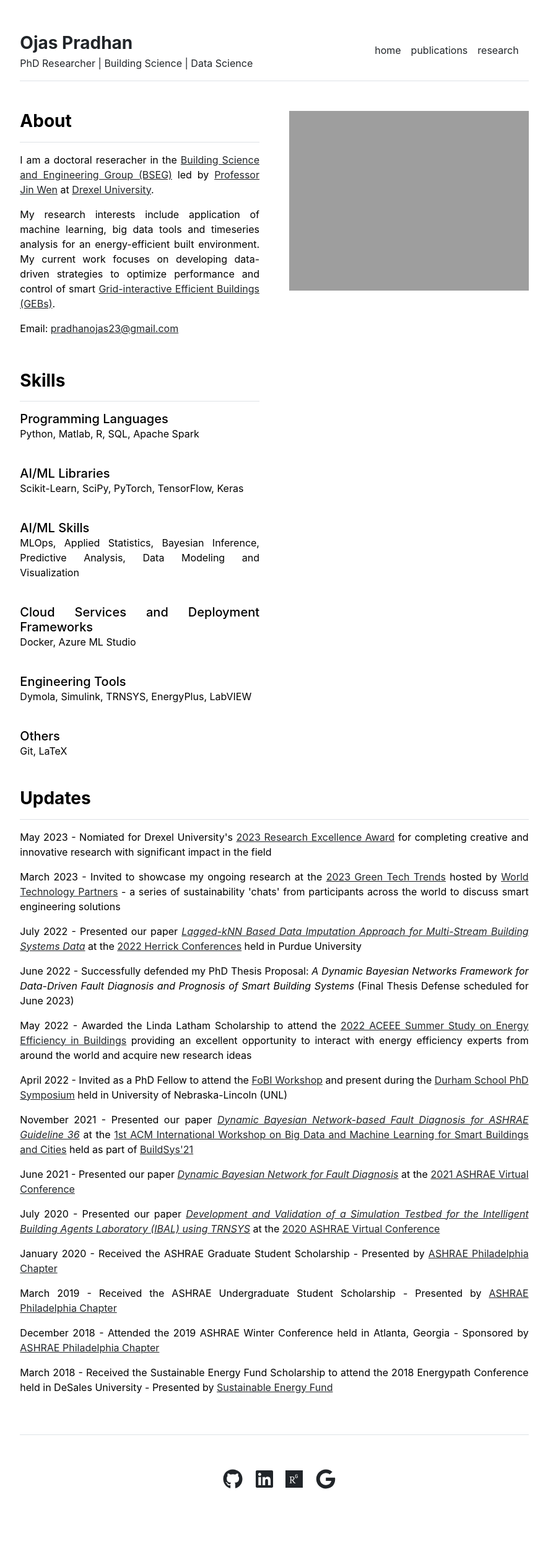
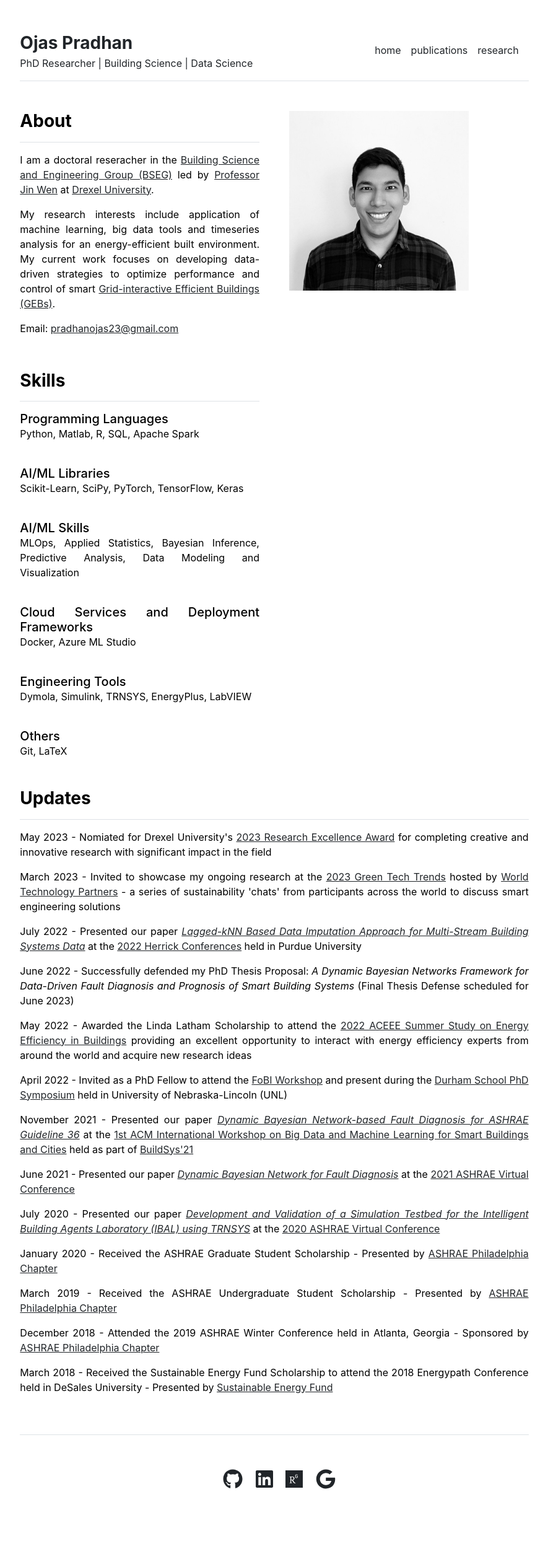
Before and after one commit to pradhanojas/pradhanojas.github.io, a Jekyll site: the page built from index.md, in a window 1280 px wide. Shown: the whole page at 62% size, without its empty margins (197-1082 px from the left). Built offline with Jekyll 4.4.1, drawn with Linux system fonts in a browser that asks for light colours.

Commit message:
headshot

```diff
--- a/_layouts/home.html
+++ b/_layouts/home.html
@@ -8,7 +8,7 @@ layout: default
     {{ content }}
   </div>
   <div class="col-md-6">
-    <img src="{{ site.github.url }}/assets/img/pradhanojas-home.jpg" alt="Home" width="100%">
+    <img src="{{ site.github.url }}/assets/img/headshot.jpg" alt="Home" width="75%">
   </div>
 </div>
 
```
Also changed, not shown: assets/img/headshot.jpg (added).
